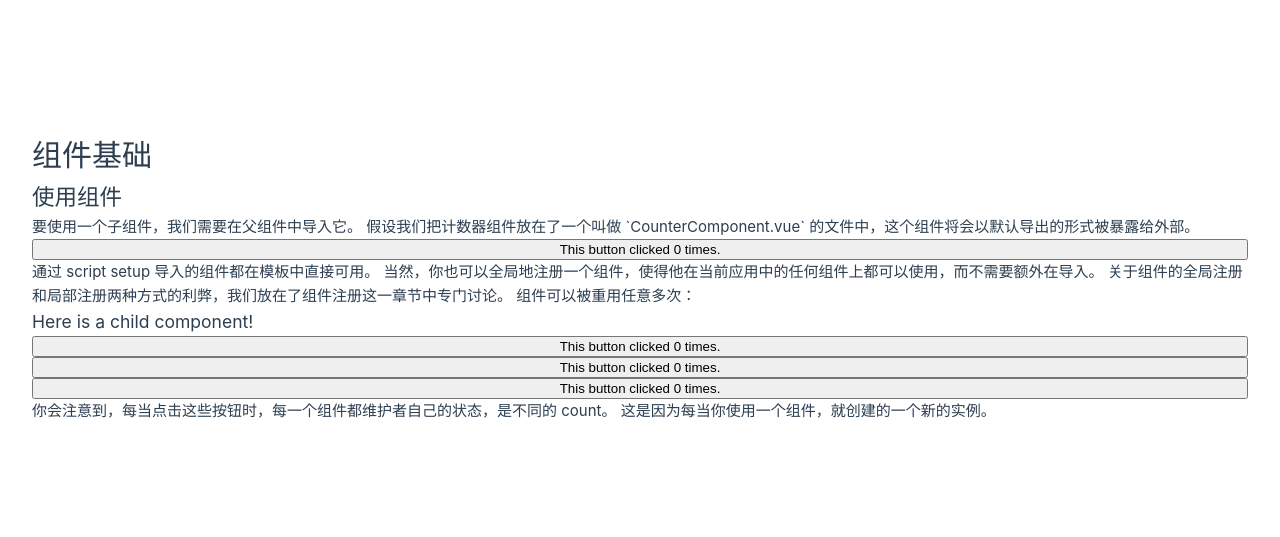
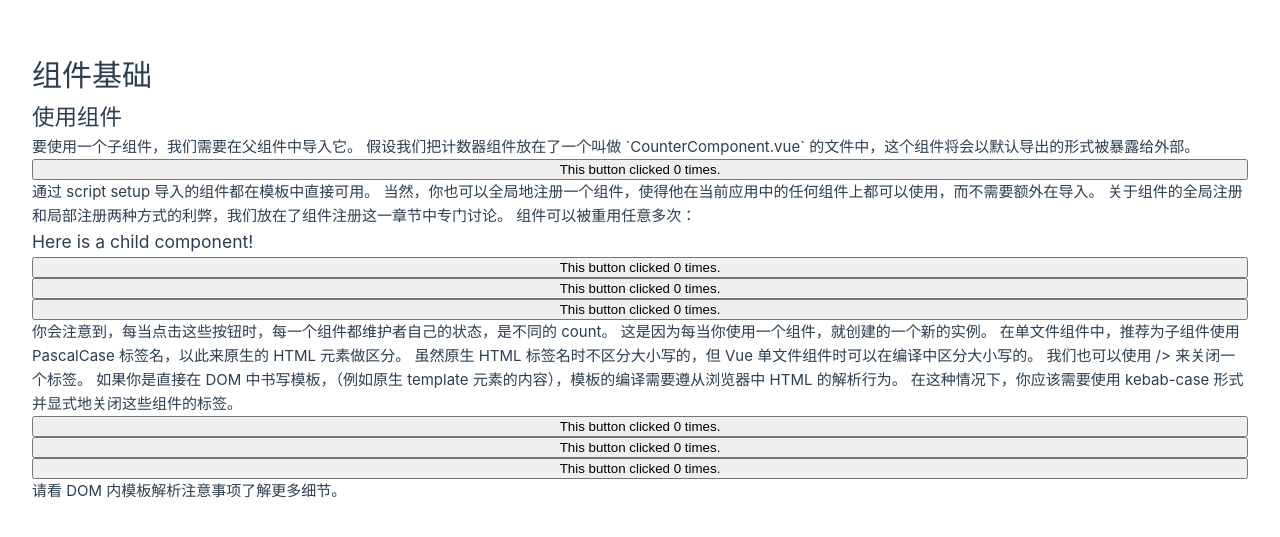
Before and after one commit to ShenlongDev/vue_xx, a Vue app: page / in a window 1280 px wide. Shown: the part 123-660 px from the top of the page. Built offline with nearby package versions, Linux system fonts and the light colour scheme.

Commit message:
docs: 使用组件
- SFC规则
- DOM规则

```diff
--- a/src/ComponentAgain.vue
+++ b/src/ComponentAgain.vue
@@ -20,5 +20,16 @@ import CounterComponent from './components/CounterComponent.vue'
   <p>
     你会注意到，每当点击这些按钮时，每一个组件都维护者自己的状态，是不同的 count。
     这是因为每当你使用一个组件，就创建的一个新的实例。
+    在单文件组件中，推荐为子组件使用 PascalCase 标签名，以此来原生的 HTML 元素做区分。
+    虽然原生 HTML 标签名时不区分大小写的，但 Vue 单文件组件时可以在编译中区分大小写的。
+    我们也可以使用 /> 来关闭一个标签。
+    如果你是直接在 DOM 中书写模板，（例如原生 template 元素的内容），模板的编译需要遵从浏览器中 HTML 的解析行为。
+    在这种情况下，你应该需要使用 kebab-case 形式并显式地关闭这些组件的标签。
+  </p>
+  <counter-component></counter-component>
+  <counter-component></counter-component>
+  <counter-component></counter-component>
+  <p>
+    请看 DOM 内模板解析注意事项了解更多细节。
   </p>
 </template>
```
